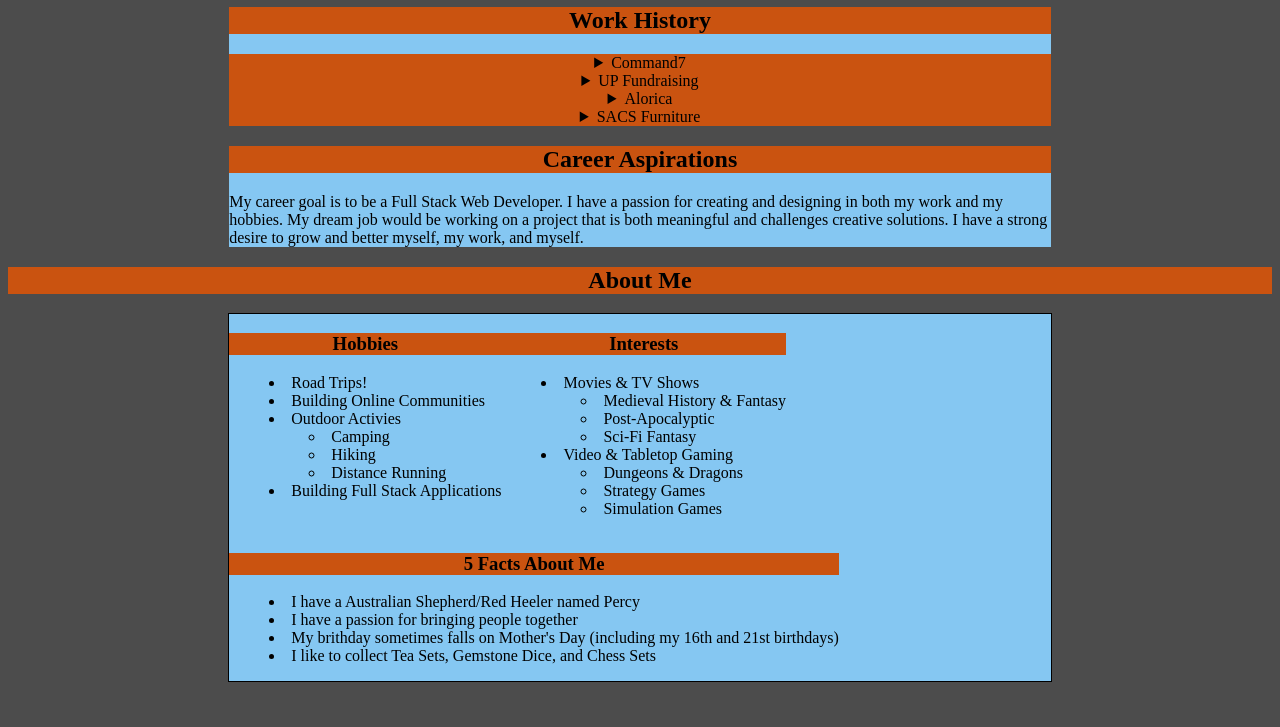
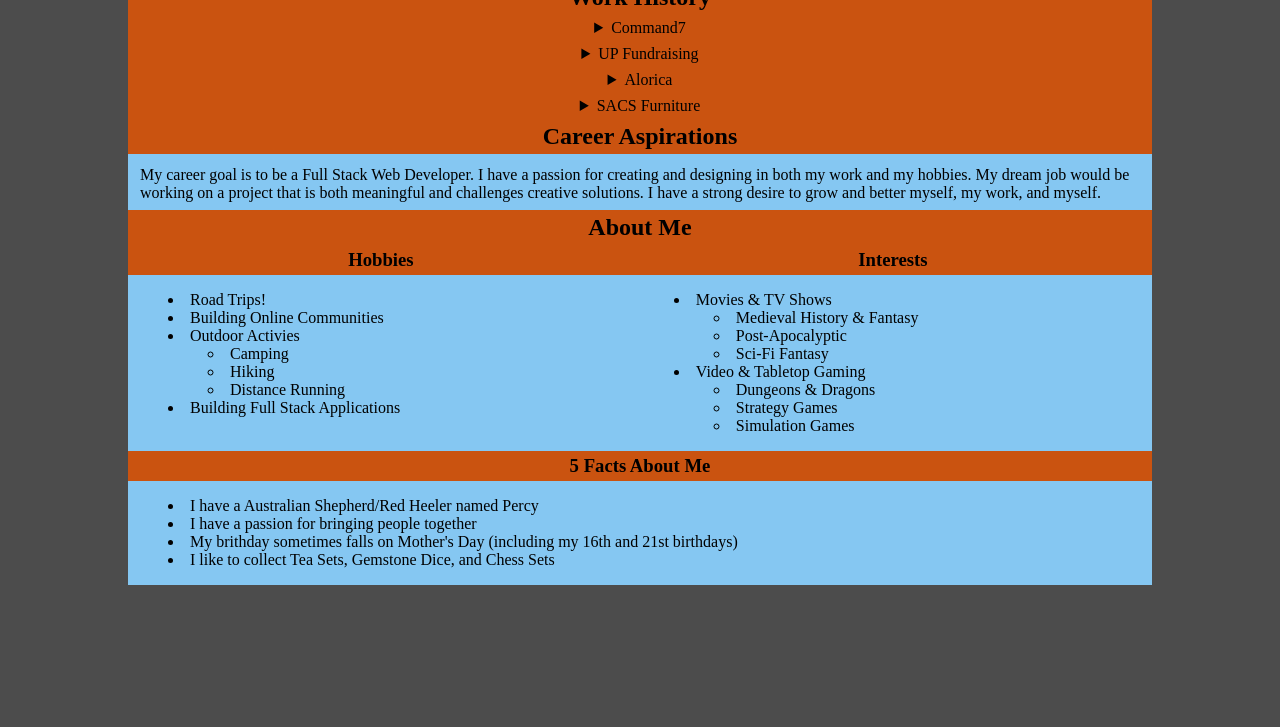
Before and after one commit to ParkerNGore/-Project-Portfolio-CSS, a plain HTML site: page index.html in a window 1280 px wide. Shown: the part 73-800 px from the top of the page. Drawn offline with Linux system fonts and the light colour scheme.

Commit message:
adjusted CSS to fix display issues

```diff
--- a/index.html
+++ b/index.html
@@ -7,19 +7,21 @@
     <link rel="stylesheet" href="style.css" />
   </head>
   <h1>Parker Gore</h1>
+  <div class="parent-work">
     <section>
       <h2>Work History</h2>
+      <div class="child-work">
         <details>
           <summary>Command7</summary>
           <h4>Senior Account Specialist -- December 2018 - PRESENT</h4>
           <ul>
             <li>
-          Effectively communicate with Service Providers & Customers to build
-          trusting long term relationships.
+              Effectively communicate with Service Providers & Customers to
+              build trusting long term relationships.
             </li>
             <li>
-          Collaborate with team members to develop, learn, & improve internal
-          processes.
+              Collaborate with team members to develop, learn, & improve
+              internal processes.
             </li>
             <li>
               Work closely with team leadership on advanced processes such as
@@ -27,6 +29,8 @@
             </li>
           </ul>
         </details>
+      </div>
+      <div class="child-work">
         <details>
           <summary>UP Fundraising</summary>
           <h4>Site Representative -- June 2018 - December 2018</h4>
@@ -40,26 +44,30 @@
               Conservancy.
             </li>
             <li>
-          fun and motivation morning and lunch meetings with my team to boost
-          morale.
+              fun and motivation morning and lunch meetings with my team to
+              boost morale.
             </li>
           </ul>
         </details>
+      </div>
+      <div class="child-work">
         <details>
           <summary>Alorica</summary>
           <h4>Coach/Trainer -- May 2017 - June 2018</h4>
           <ul>
             <li>
-          Trained 150+ Agents by focusing on “Behaviors”. At Command7 this is
-          known as “Lead Measures”
+              Trained 150+ Agents by focusing on “Behaviors”. At Command7 this
+              is known as “Lead Measures”
             </li>
             <li>
-          Maintained a Nesting Team of 22 Agents with an average “Net Promoter
-          Score” of 80%
+              Maintained a Nesting Team of 22 Agents with an average “Net
+              Promoter Score” of 80%
             </li>
             <li>Provided training to 120 floor agents on improved processes</li>
           </ul>
         </details>
+      </div>
+      <div class="child-work">
         <details>
           <summary>SACS Furniture</summary>
           <h4>Data Entry Team Lead -- May 2017 - June 2018</h4>
@@ -69,20 +77,22 @@
               descriptions, Vendor Cost.
             </li>
             <li>
-          Increased eCommerce Sales by 10% by uploading 6000+ furniture products
-          with eye catching pictures and appealing descriptions onto Amazon,
-          Houzz, and our own Janes Gallerie.
+              Increased eCommerce Sales by 10% by uploading 6000+ furniture
+              products with eye catching pictures and appealing descriptions
+              onto Amazon, Houzz, and our own Janes Gallerie.
             </li>
             <li>
-          Hired, trained, and managed 4 employees to increase the total number
-          of products available to our customers.
+              Hired, trained, and managed 4 employees to increase the total
+              number of products available to our customers.
             </li>
           </ul>
         </details>
+      </div>
     </section>
+  </div>
   <section>
     <h2>Career Aspirations</h2>
-    <p>
+    <p class="p">
       My career goal is to be a Full Stack Web Developer. I have a passion for
       creating and designing in both my work and my hobbies. My dream job would
       be working on a project that is both meaningful and challenges creative
@@ -90,11 +100,12 @@
       myself.
     </p>
   </section>
+
   <h2>About Me</h2>
-  <div class="main-div">
-    <div>
+  <div class="parent-div">
+    <div class="child-div">
       <h3>Hobbies</h3>
-      <div class="sub-div">
+      <div class="grandchild-div">
         <ul>
           <li>Road Trips!</li>
 
@@ -109,10 +120,10 @@
         </ul>
       </div>
     </div>
-    <div>
+    <div class="child-div">
       <h3>Interests</h3>
 
-      <div class="sub-div">
+      <div class="grandchild-div">
         <ul>
           <li>Movies & TV Shows</li>
           <ul>
@@ -129,9 +140,9 @@
         </ul>
       </div>
     </div>
-    <div>
+    <div class="child-div">
       <h3>5 Facts About Me</h3>
-      <div class="sub-div">
+      <div class="grandchild-div">
         <ul>
           <li>I have a Australian Shepherd/Red Heeler named Percy</li>
           <li>I have a passion for bringing people together</li>
--- a/style.css
+++ b/style.css
@@ -4,34 +4,43 @@ h3,
 summary {
   text-align: center;
   background-color: #ca5310;
+  margin-bottom: 0px;
+  margin-top: 0px;
+  padding-top: 0.25rem;
+  padding-bottom: 0.25rem;
 }
 
 body {
   background-color: #4c4c4c;
+  margin-left: 10%;
+  margin-right: 10%;
 }
 
-section {
-  margin: auto;
-  width: 65%;
+.child-work {
+  background-color: #85c7f2;
+}
+
+.p {
+  margin-top: 0px;
+  margin-bottom: 0px;
+
+  padding: 0.75rem 0.5rem 0.5rem 0.75rem;
 
   background-color: #85c7f2;
 }
 
-.main-div {
-  border-style: solid;
-  border-width: 1px;
-  border-color: black;
-
+.parent-div {
   display: flex;
   flex-wrap: wrap;
 
   background-color: #85c7f2;
 
   margin: auto;
-  width: 65%;
 }
-
-.sub-div {
+.child-div {
+  flex-grow: 1;
+}
+.grandchild-div {
   list-style-position: inside;
   text-align: left;
 }
```
Lines whose indentation alone changed are shown as unchanged.
